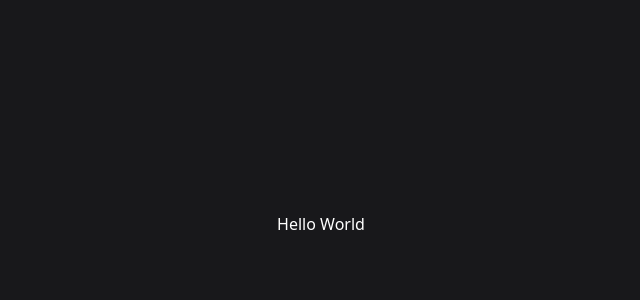
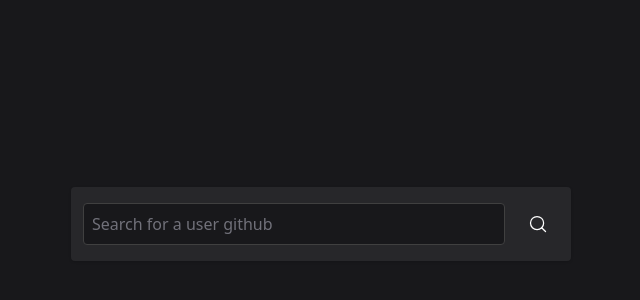
Before and after one commit to alysonmota3g/github-user-search, a React (Vite) app: page / in a window 1280 px wide. Shown: the part 176-476 px from the top of the page, without its empty margins (319-959 px from the left). Built offline with nearby package versions, Linux system fonts and the light colour scheme.

Commit message:
feat: search component & phosphor-react

```diff
--- a/package.json
+++ b/package.json
@@ -9,6 +9,7 @@
     "preview": "vite preview"
   },
   "dependencies": {
+    "phosphor-react": "^1.4.1",
     "react": "^18.2.0",
     "react-dom": "^18.2.0"
   },
--- a/src/App.tsx
+++ b/src/App.tsx
@@ -1,7 +1,11 @@
+import { Search } from "./components/Search"
+
 export const App = () => {
   return (
     <div className="h-screen flex items-center justify-center bg-zinc-900">
-      Hello World
+      <div className="w-full max-w-[500px] h-auto px-3 py-4 bg-zinc-800 shadow rounded">
+        <Search />
+      </div>
     </div>
   )
 }
--- /dev/null
+++ b/src/components/Search.tsx
@@ -0,0 +1,17 @@
+import { MagnifyingGlass } from "phosphor-react"
+
+export const Search = () => {
+  return (
+    <div className="w-full h-[42px] flex items-center justify-between gap-3">
+      <input
+        className="h-full flex-1 px-2 bg-zinc-900 border border-neutral-700 hover:border-neutral-600 focus:border-neutral-500 transition-colors outline-none rounded placeholder:text-zinc-500"
+        type="text"
+        placeholder="Search for a user github"
+      />
+
+      <button className="w-[42px] h-full px-2 hover:bg-zinc-900 flex items-center justify-center rounded">
+        <MagnifyingGlass size={20} />
+      </button>
+    </div>
+  )
+}
```
Also changed, not shown: 1 other file (tests, documents, lock files or other folders).
